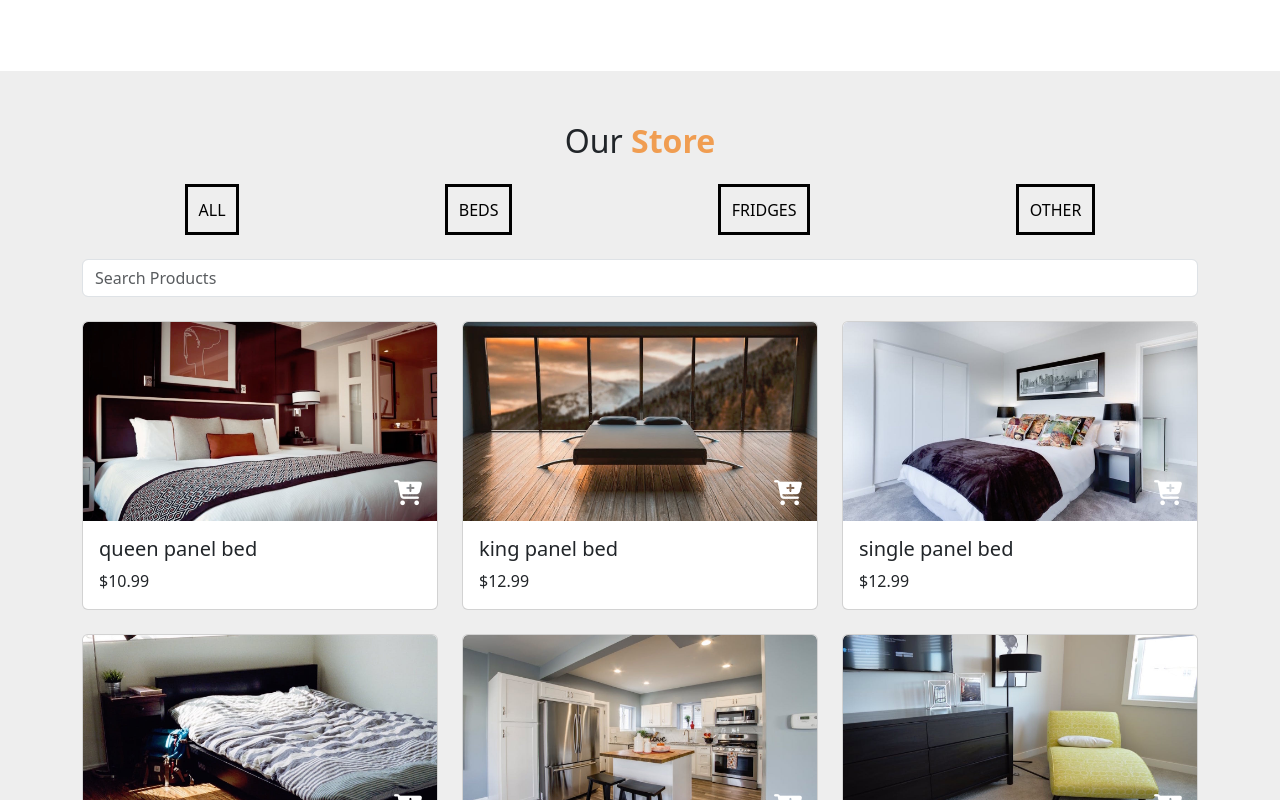
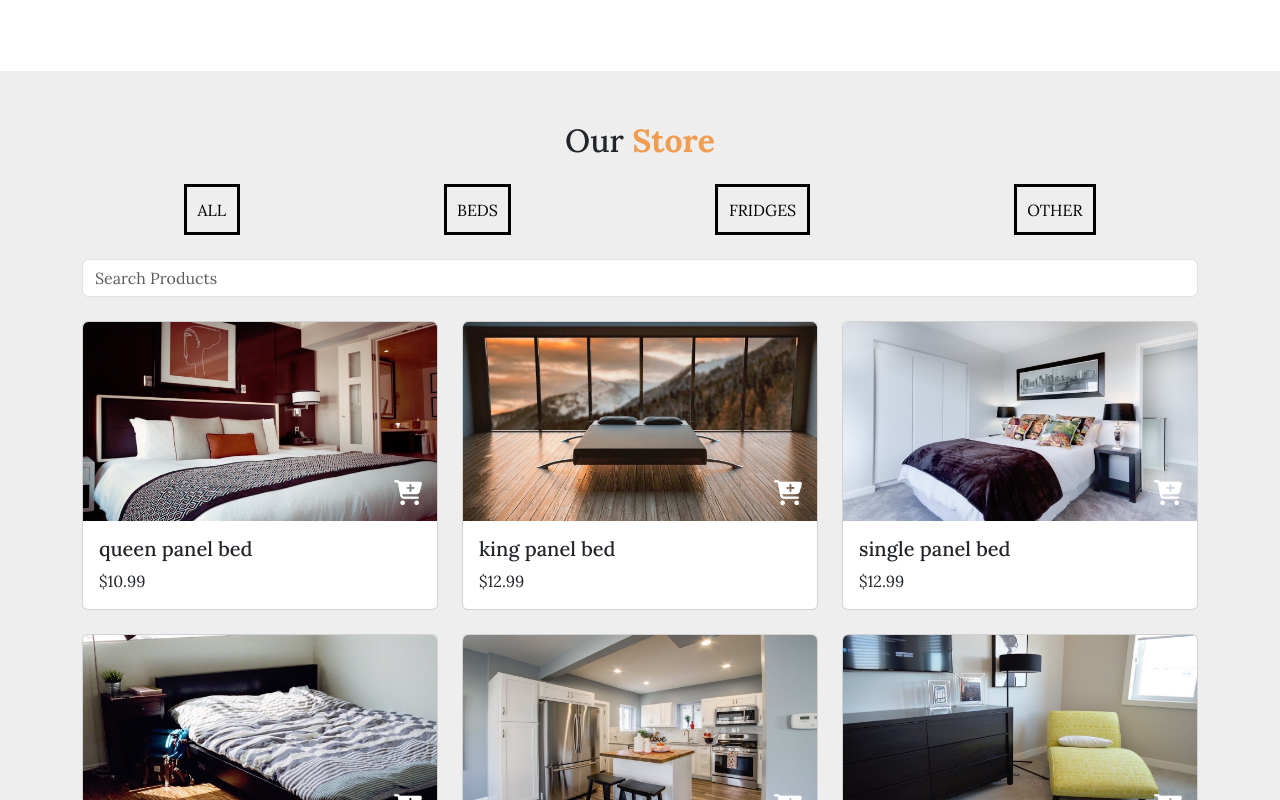
Before and after one commit to albim360/comfy-ecommerce, a Vue app: page / in a window 1280 px wide. Shown: the part 1080-1880 px from the top of the page. Built offline with nearby package versions, Linux system fonts and the light colour scheme.

Commit message:
FEAT add font

```diff
--- a/index.html
+++ b/index.html
@@ -1,15 +1,22 @@
 <!doctype html>
 <html lang="en">
+
 <head>
   <meta charset="UTF-8" />
   <link rel="icon" type="image/svg+xml" href="/vite.svg" />
   <meta name="viewport" content="width=device-width, initial-scale=1.0" />
   <link rel="stylesheet" href="./src/style.css">
   <link rel="stylesheet" href="https://cdnjs.cloudflare.com/ajax/libs/font-awesome/6.5.1/css/all.min.css">
+  <link rel="preconnect" href="https://fonts.googleapis.com">
+  <link rel="preconnect" href="https://fonts.gstatic.com" crossorigin>
+  <link href="https://fonts.googleapis.com/css2?family=Lora:ital,wght@0,400..700;1,400..700&display=swap"
+    rel="stylesheet">
   <title>ComfyHouse</title>
 </head>
+
 <body>
   <div id="app"></div>
   <script type="module" src="/src/main.ts"></script>
 </body>
+
 </html>
--- a/src/style.css
+++ b/src/style.css
@@ -14,7 +14,10 @@
 }
 
 body {
-  font-family: ChelineDeluxe;
+  font-family: "Lora", serif !important;
+  font-optical-sizing: auto;
+  font-style: normal;
+  font-weight: 700;
 }
 
 a {
```
Lines whose indentation alone changed are shown as unchanged.
